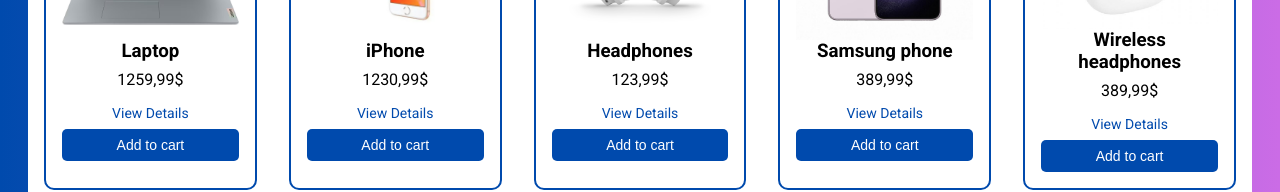
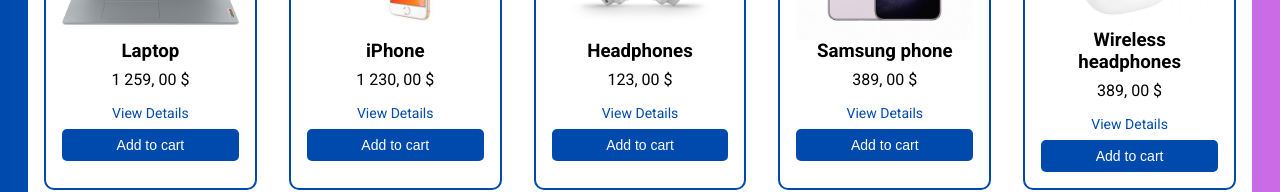
Before and after one commit to VictoriyaK19/online-store, a Vue app: page /store in a window 1280 px wide. Shown: the part 376-568 px from the top of the page. Built offline with nearby package versions, Linux system fonts and the light colour scheme; no server answers.

Commit message:
formatted price

```diff
--- a/src/pages/TheProduct.vue
+++ b/src/pages/TheProduct.vue
@@ -9,7 +9,7 @@
       </div>
       <div class="product-details">
         <h1>{{ product.name }}</h1>
-        <h3 class="price">{{ product.price }}</h3>
+        <h3 class="price">{{ formattedPrice(product.price) }}</h3>
         <button class="add-to-cart" @click="addToCart(product)">Add to Cart</button>
       </div>
     </div>
@@ -37,7 +37,13 @@ export default {
   methods: {
     addToCart(product) {
       this.$store.commit('addToCart', product);
-    }
+    },
+    formattedPrice(price) {
+      const formattedPrice = parseFloat(price).toFixed(2);
+      const [integerPart, decimalPart] = formattedPrice.split(".");
+      const formattedIntegerPart = integerPart.replace(/\B(?=(\d{3})+(?!\d))/g, " ");
+      return formattedIntegerPart + ", " + decimalPart + " $";
+    },
   }
 };
 </script>
--- a/src/pages/TheStore.vue
+++ b/src/pages/TheStore.vue
@@ -9,7 +9,11 @@
       />
     </div>
     <div class="store">
-      <div class="product" v-for="product in filteredProducts" :key="product.productId">
+      <div
+        class="product"
+        v-for="product in filteredProducts"
+        :key="product.productId"
+      >
         <div v-if="!product.imageLoaded" class="loading-gif">
           <img src="https://i.gifer.com/ZKZg.gif" />
         </div>
@@ -18,7 +22,7 @@
           @load="product.imageLoaded = true"
         />
         <h3 class="product-name">{{ product.name }}</h3>
-        <p class="product-price">{{ product.price }}</p>
+        <p class="product-price">{{ formattedPrice(product.price) }}</p>
         <router-link class="view-details-link" :to="'/store/' + product.id">
           View Details
         </router-link>
@@ -48,7 +52,7 @@ export default {
       products,
       addedToCart: false,
       addedToCartProduct: null,
-      searchQuery: ''
+      searchQuery: "",
     };
   },
   components: {
@@ -74,13 +78,19 @@ export default {
         console.error("Error adding product to cart:", error);
       }
     },
+    formattedPrice(price) {
+      const formattedPrice = parseFloat(price).toFixed(2);
+      const [integerPart, decimalPart] = formattedPrice.split(".");
+      const formattedIntegerPart = integerPart.replace(/\B(?=(\d{3})+(?!\d))/g, " ");
+      return formattedIntegerPart + ", " + decimalPart + " $";
+    },
   },
   computed: {
     filteredProducts() {
-      return this.products.filter(product =>
+      return this.products.filter((product) =>
         product.name.toLowerCase().includes(this.searchQuery.toLowerCase())
       );
-    }
+    },
   },
   mounted() {
     this.products.forEach((product) => {
@@ -171,9 +181,8 @@ p {
   border-radius: 10px 10px 0 0;
 }
 
-
 .search-bar {
-  margin: 2rem auto ;
+  margin: 2rem auto;
   max-width: 30rem;
 }
 
--- a/src/pages/user/MyCart.vue
+++ b/src/pages/user/MyCart.vue
@@ -20,7 +20,7 @@
           />
           <div class="product-details">
             <h3>{{ product.name }}</h3>
-            <p>{{ product.price }}</p>
+            <p>{{     formattedPrice(product.price) }}</p>
           </div>
           <div class="quantity">
             <button class="quantity-button" @click="decreaseQuantity(product)">
@@ -75,6 +75,12 @@ export default {
     },
     decreaseQuantity(product) {
       this.$store.commit("decreaseQuantity", product);
+    },
+    formattedPrice(price) {
+      const formattedPrice = parseFloat(price).toFixed(2);
+      const [integerPart, decimalPart] = formattedPrice.split(".");
+      const formattedIntegerPart = integerPart.replace(/\B(?=(\d{3})+(?!\d))/g, " ");
+      return formattedIntegerPart + ", " + decimalPart + " $";
     },
   },
 
--- a/src/store/index.js
+++ b/src/store/index.js
@@ -140,6 +140,7 @@ const store = createStore({
       const integerPart = parts[0].replace(/\B(?=(\d{3})+(?!\d))/g, " ");
       return integerPart + ", " + parts[1];
     },
+
   },
 });
 
```
